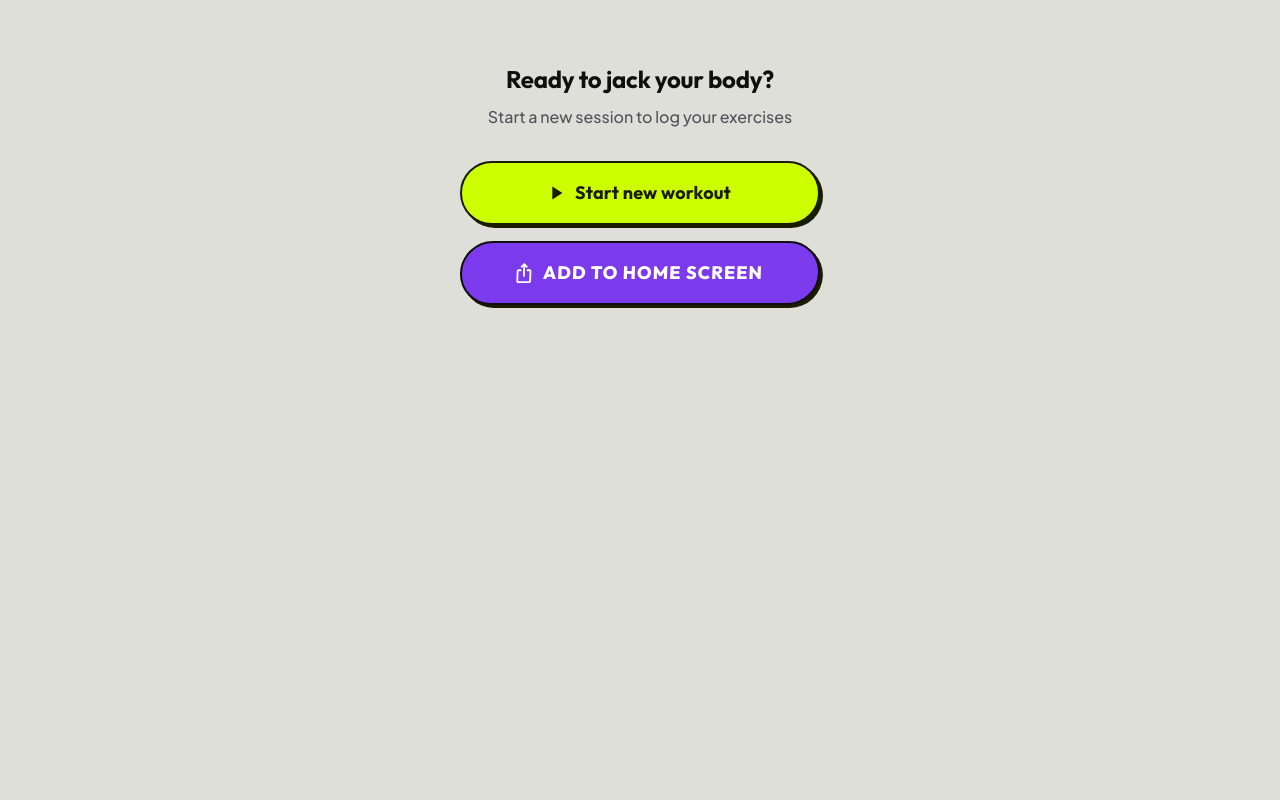
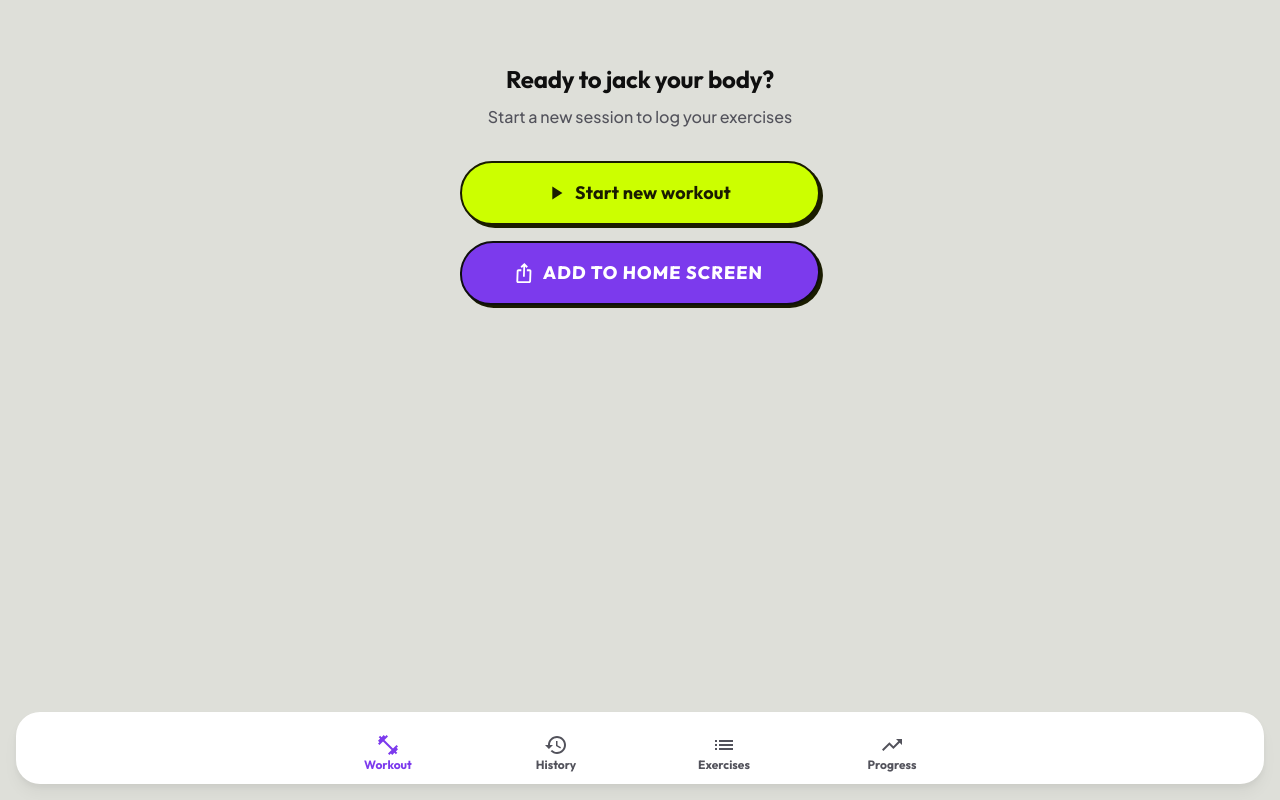
Before and after one commit to suarezgolborne/workout-tracker, a React (Vite) app: page / in a window 1280 px wide. Built offline with nearby package versions, Linux system fonts and the light colour scheme; a web font is replaced by a local one.

Commit message:
Restore bottom navigation on workout start

```diff
--- a/src/pages/WorkoutPage.tsx
+++ b/src/pages/WorkoutPage.tsx
@@ -28,6 +28,7 @@ import {
   Edit,
   IosShare,
 } from "@mui/icons-material";
+import { BottomNav } from "../components/Layout/BottomNav";
 import { PageAppBar } from "../components/Layout/PageAppBar";
 import { ExerciseLibrary } from "../components/Exercises/ExerciseLibrary";
 import { ExerciseEntry } from "../components/Workout/ExerciseEntry";
@@ -333,6 +334,7 @@ export function WorkoutPage() {
 
   if (!workoutStarted) {
     return (
+      <>
         <Box sx={{ textAlign: "center", pt: 8 }}>
           <Typography variant="h5" gutterBottom>
             Ready to jack your body?
@@ -526,6 +528,8 @@ export function WorkoutPage() {
             </DialogActions>
           </Dialog>
         </Box>
+        <BottomNav />
+      </>
     );
   }
 
```
Lines whose indentation alone changed are shown as unchanged.
